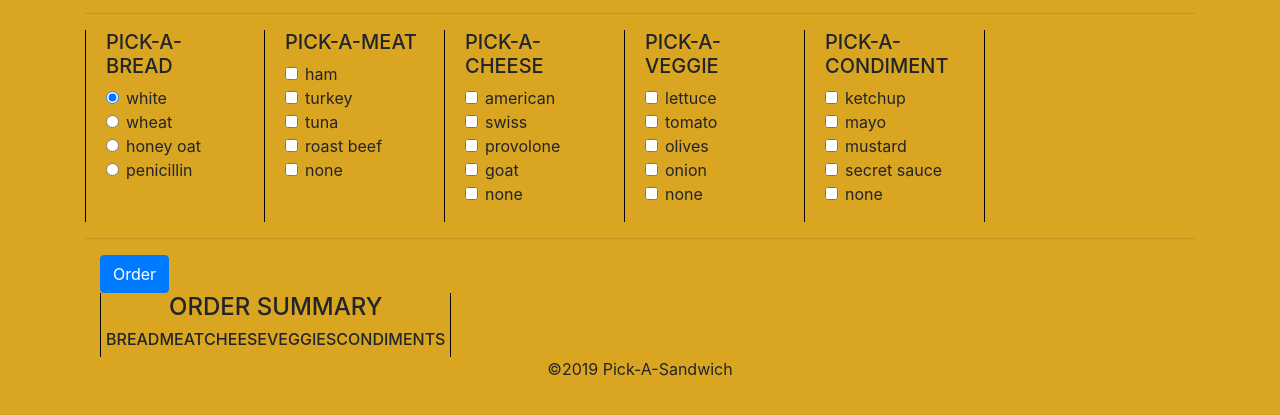
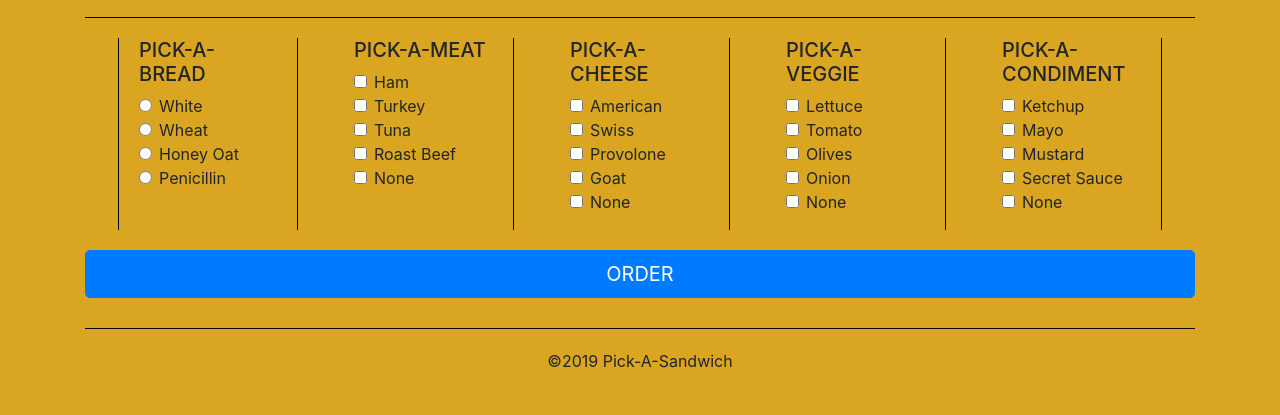
Before and after one commit to evangdesigns/sandwichMaker, a plain HTML site: page index.html in a window 1280 px wide. Shown: the part 51-466 px from the top of the page. Drawn offline with nearby package versions, Linux system fonts and the light colour scheme.

Commit message:
Idid a thing

```diff
--- a/index.html
+++ b/index.html
@@ -13,10 +13,10 @@
   <link rel="stylesheet" href="./styles/main.css">
 </head>
 <body>
-    <div class="container">
+  <div class="container">
   <h1 class="text-center">PICK-A-SANDWICH</h1>
-  <hr>
-  <div class="container row">
+  <div class="bottom-rail"></div>
+  <div class="container d-flex row justify-content-around">
     <div class="col-2 column">
       <h5>PICK-A-BREAD</h5>
       <div class="form-radio" id="breads"></div>
@@ -38,35 +38,25 @@
         <div class="form-group" id="condis"></div>
     </div>
   </div>
-  <hr>
+  <div id="orderButton" class="d-flex row justify-content-center"></div>
+  <div class="bottom-rail"></div>
   <div class="container">
-    <div id="finalOrder"></div>
-    <div class="container row d-flex">
-      <div id="orderSummary" class="column">
-        <h4 class="text-center">ORDER SUMMARY</h4>
-        <div class="d-flex row">
-        <div>
-          <h6>BREAD</h6>
+    <div  class="hide" id="finalOrder">
+      <div class="container row d-flex justify-content">
+        <div id="orderSummary" class="column flex-grow-1">
+          <h4 class="text-center">ORDER SUMMARY</h4>
+          <div class="d-flex row justify-content-around" id="summary">
+
+          </div>
         </div>
-        <div>
-          <h6>MEAT</h6>
-        </div>
-        <div>
-          <h6>CHEESE</h6>
-        </div>
-        <div>
-          <h6>VEGGIES</h6>
-        </div>
-        <div>
-          <h6>CONDIMENTS</h6>
+        <div id="orderTotal" class="column justify-content-center">
+
         </div>
       </div>
     </div>
-      <div id="orderTotal"></div>
     </div>
+    <p class="text-center">©2019 Pick-A-Sandwich</p>
   </div>
-  <p class="text-center">©2019 Pick-A-Sandwich</p>
-</div>
-  <script type="module" src="./javascript/main.js"></script>
+<script type="module" src="./javascript/main.js"></script>
 </body>
 </html>
--- a/javascript/components/bread.js
+++ b/javascript/components/bread.js
@@ -1,10 +1,10 @@
 import utilities from '../helpers/utilities.js';
 
 const breads =[
-    {id:"bread1",name:"white", price: 300},
-    {id:"bread2",name:"wheat", price: 300},
-    {id:"bread3",name:"honey oat", price: 300},
-    {id:"bread4",name:"penicillin", price: 300},
+    {id:"bread1",name:"White", price: 300},
+    {id:"bread2",name:"Wheat", price: 300},
+    {id:"bread3",name:"Honey Oat", price: 300},
+    {id:"bread4",name:"Penicillin", price: 300},
 ];
 
 const getSelectedBreads = () => {
@@ -35,12 +35,7 @@ const printBreadOpt = () => {
     }
     utilities.printToDom('breads', domString);
     //place "checked" on the first <input> tag
-    const checkedFirstRadio = () => {
-        let firstRadio = document.getElementsByClassName("bread")[0];
-        let checked = document.createAttribute("checked");
-        firstRadio.setAttributeNode(checked);
-      }
-    checkedFirstRadio();
+
 };
 
 export default { printBreadOpt, getSelectedBreads };
--- a/javascript/components/cheese.js
+++ b/javascript/components/cheese.js
@@ -1,11 +1,10 @@
 import utilities from '../helpers/utilities.js';
 
 const cheeses =[
-    {id:"cheese1",name:"american", price: 50},
-    {id:"cheese2",name:"swiss", price: 50},
-    {id:"cheese3",name:"provolone", price: 50},
-    {id:"cheese4",name:"goat", price: 50},
-    {id:"noCheese",name:"none", price: 0}
+    {id:"cheese1",name:"American", price: 50},
+    {id:"cheese2",name:"Swiss", price: 50},
+    {id:"cheese3",name:"Provolone", price: 50},
+    {id:"cheese4",name:"Goat", price: 50}
 ];
 
 const getSelectedCheeses = () => {
@@ -34,6 +33,12 @@ const printCheeseOpt = () => {
     </div>
   `;
     }
+    domString += `
+    <div class="form-check">
+        <input type="checkbox" class="cheese form-check-input form-checkbox-input" value="none">
+        <label class="form-check-label" for="none">None</label>
+    </div>
+    `;
     utilities.printToDom('cheeses', domString);
 };
 
--- a/javascript/components/condi.js
+++ b/javascript/components/condi.js
@@ -1,11 +1,10 @@
 import utilities from '../helpers/utilities.js';
 
 const condis =[
-    {id:"condi1",name:"ketchup",price: 50},
-    {id:"condi2",name:"mayo",price: 50},
-    {id:"condi3",name:"mustard", price: 50},
-    {id:"condi4",name:"secret sauce",price: 50},
-    {id:"noCondi",name:"none",price: 0}
+    {id:"condi1",name:"Ketchup",price: 50},
+    {id:"condi2",name:"Mayo",price: 50},
+    {id:"condi3",name:"Mustard", price: 50},
+    {id:"condi4",name:"Secret Sauce",price: 50},
 ];
 
 const getSelectedCondis = () => {
@@ -33,7 +32,13 @@ const printCondiOpt = () => {
         <label class="form-check-label" for="${condis[i].id}">${condis[i].name}</label>
     </div>
   `;
-    }
+  };
+  domString += `
+    <div class="form-check">
+        <input type="checkbox" class="cheese form-check-input form-checkbox-input" value="none">
+        <label class="form-check-label" for="none">None</label>
+    </div>
+    `;
     utilities.printToDom('condis', domString);
 };
 
--- a/javascript/components/meat.js
+++ b/javascript/components/meat.js
@@ -1,11 +1,10 @@
 import utilities from '../helpers/utilities.js';
 
 const meats =[
-    {id:"meat1",name:"ham", price: 50},
-    {id:"meat2",name:"turkey", price: 50},
-    {id:"meat3",name:"tuna", price: 50},
-    {id:"meat4",name:"roast beef", price: 50},
-    {id:"noMeat",name:"none", price: 0}
+    {id:"meat1",name:"Ham", price: 50},
+    {id:"meat2",name:"Turkey", price: 50},
+    {id:"meat3",name:"Tuna", price: 50},
+    {id:"meat4",name:"Roast Beef", price: 50},
 ];
 
 const getSelectedMeats = () => {
@@ -33,7 +32,13 @@ const printMeatOpt = () => {
         <label class="form-check-label" for="${meats[i].id}">${meats[i].name}</label>
     </div>
   `;
-    }
+    };
+    domString += `
+    <div class="form-check">
+        <input type="checkbox" class="cheese form-check-input form-checkbox-input" value="none">
+        <label class="form-check-label" for="none">None</label>
+    </div>
+    `;
     utilities.printToDom('meats', domString);
 };
 
--- a/javascript/components/order.js
+++ b/javascript/components/order.js
@@ -4,37 +4,32 @@ import cheese from './cheese.js';
 import veggie from './veggies.js';
 import condi from './condi.js';
 import utilities from '../helpers/utilities.js';
+let finalOrder = document.getElementById('finalOrder');
 
-const createFinalOrder = (items) => {
-    let domString2 = '<div class="container">';
-    for (let i = 0; i < items.length; i++) {
-        domString2 += `
-        <li class="list-group-item d-flex justify-content-between align-items-center">
-            <div>
-                <h5>${items[i].name}</h5>
-            </div>
-            <div>
-                <h5>$${(items[i].price / 100).toFixed(2)}</h5>
-            </div>
-        </li>
+const showDiv = () => {
+    finalOrder.classList.remove('hide');
+};
+
+const createFinalOrder = (sandwich) => {
+    let domString = '';
+    let domString2 = ''
+    let cost = 0;
+    showDiv()
+    for (let i = 0; i < sandwich.length; i++) {
+        domString += `
+        <div>
+            <h6>${sandwich[i].name}</h6>
+            <h6>$${(sandwich[i].price / 100).toFixed(2)}</h6>
+        </div>
+        `;
+        cost += sandwich[i].price;
+        domString2 = `
+            <h4 class="text-center">TOTAL</h4>
+            <h4 class="text-center">$${(cost / 100).toFixed(2)}</h4>
         `;
     };
-    let cost = 0;
-    for (let j = 0; j < items.length; j++) {
-        cost += items[j].price;
-    };
-    domString2 += `
-        <li id="total-cost" class="list-group-item d-flex justify-content-between align-items-center">
-            <div>
-                <h4 class="text-center">TOTAL</h4>
-            </div>
-            <div>
-                <h4 class="text-center">$${(cost / 100).toFixed(2)}</h4>
-            </div>
-        </li>
-        `;
-    domString2 += '/div>';
-    utilities.printToDom('finalOrder', domString2);
+    utilities.printToDom('summary', domString);
+    utilities.printToDom('orderTotal', domString2);
 };
 
 const createOrderEvent = () => {
@@ -45,11 +40,11 @@ const createOrderEvent = () => {
     const selectedCondis = condi.getSelectedCondis();
     const sandwich = selectedBreads.concat(selectedMeats, selectedCheeses, selectedVeggies, selectedCondis);
     createFinalOrder(sandwich)
-}
+};
 
 const printOrderButton = () => {
-    const domString = `<button id="orderButton" class="btn btn-primary justify-content-center expanded">Order</button>`
-    utilities.printToDom('finalOrder', domString);
+    const domString = `<button id="orderButton" class="btn btn-primary btn-lg btn-block">ORDER</button>`
+    utilities.printToDom('orderButton', domString);
     document.getElementById('orderButton').addEventListener('click', createOrderEvent)
 };
 
--- a/javascript/components/veggies.js
+++ b/javascript/components/veggies.js
@@ -1,11 +1,10 @@
 import utilities from '../helpers/utilities.js';
 
 const veggies =[
-    {id:"veggie1",name:"lettuce", price: 50},
-    {id:"veggie2",name:"tomato", price: 50},
-    {id:"veggie3",name:"olives", price: 50},
-    {id:"veggie4",name:"onion", price: 50},
-    {id:"noVeggie",name:"none", price: 0}
+    {id:"veggie1",name:"Lettuce", price: 50},
+    {id:"veggie2",name:"Tomato", price: 50},
+    {id:"veggie3",name:"Olives", price: 50},
+    {id:"veggie4",name:"Onion", price: 50},
 ];
 
 const getSelectedVeggies = () => {
@@ -33,8 +32,22 @@ const printVeggieOpt = () => {
         <label class="form-check-label" for="${veggies[i].id}">${veggies[i].name}</label>
     </div>
   `;
-    }
+    };
+    domString += `
+    <div class="form-check">
+        <input type="checkbox" class="cheese form-check-input form-checkbox-input" value="none">
+        <label class="form-check-label" for="none">None</label>
+    </div>
+    `;
     utilities.printToDom('veggies', domString);
 };
 
+const none = () => {
+    let vItems = getElementsByValue.includes === 'veggie'
+    for(var l = 0; i < vItems.length; i++){
+        if(vItems[l].type='checkbox')
+            vItems[l].checked=false;
+    }
+document.getElementsByValue("vNone").addEventListener("click", none(vItems));
+}
 export default { printVeggieOpt, getSelectedVeggies };
--- a/styles/main.css
+++ b/styles/main.css
@@ -1,7 +1,14 @@
 body {
     background-color: goldenrod;
 }
-
+.row{
+    margin-left: 0 !important;
+    margin-right: 0 !important;
+}
+.bottom-rail {
+    margin:20px 0;
+    border-bottom: 1px #000 solid;
+}
 .column:first-child {
     border-left: 1px #000 solid;
 }
@@ -9,3 +16,9 @@ body {
     border-right: 1px #000 solid;
     padding: 0 20px;
 }
+#orderButton{
+    margin:10px 0;
+}
+.hide {
+    display: none;
+}
```
Also changed, not shown: javascript/helpers/utilities.js (+16 -1 lines).
